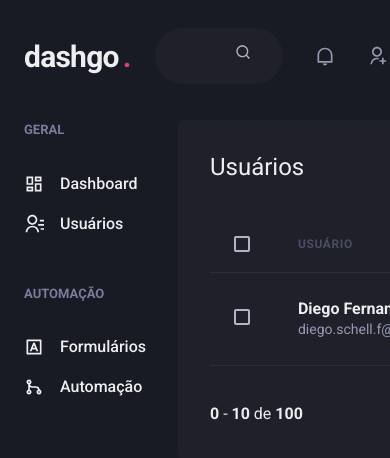
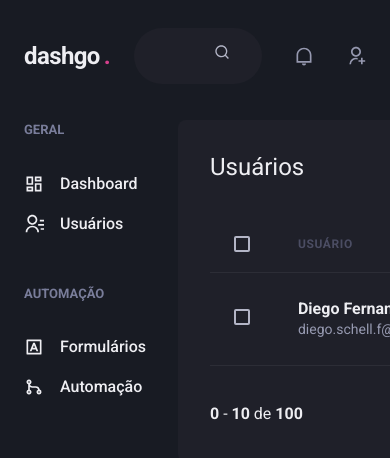
Before and after one commit to Lego4m/Ignite-ReactJS, a Next.js app in the folder 04-dashgo/: page /users in a window 390 px wide. Shown: the top 458 px of the page. Built offline with nearby package versions, Linux system fonts and the light colour scheme.

Commit message:
04 - Responsividade no Chakra

```diff
--- a/04-dashgo/src/components/Header/Logo.tsx
+++ b/04-dashgo/src/components/Header/Logo.tsx
@@ -3,7 +3,7 @@ import { Text } from '@chakra-ui/react';
 export function Logo() {
   return (
     <Text
-      fontSize='3xl'
+      fontSize={['2xl', '3xl']}
       fontWeight='bold'
       letterSpacing='tight'
       w='64'
```
